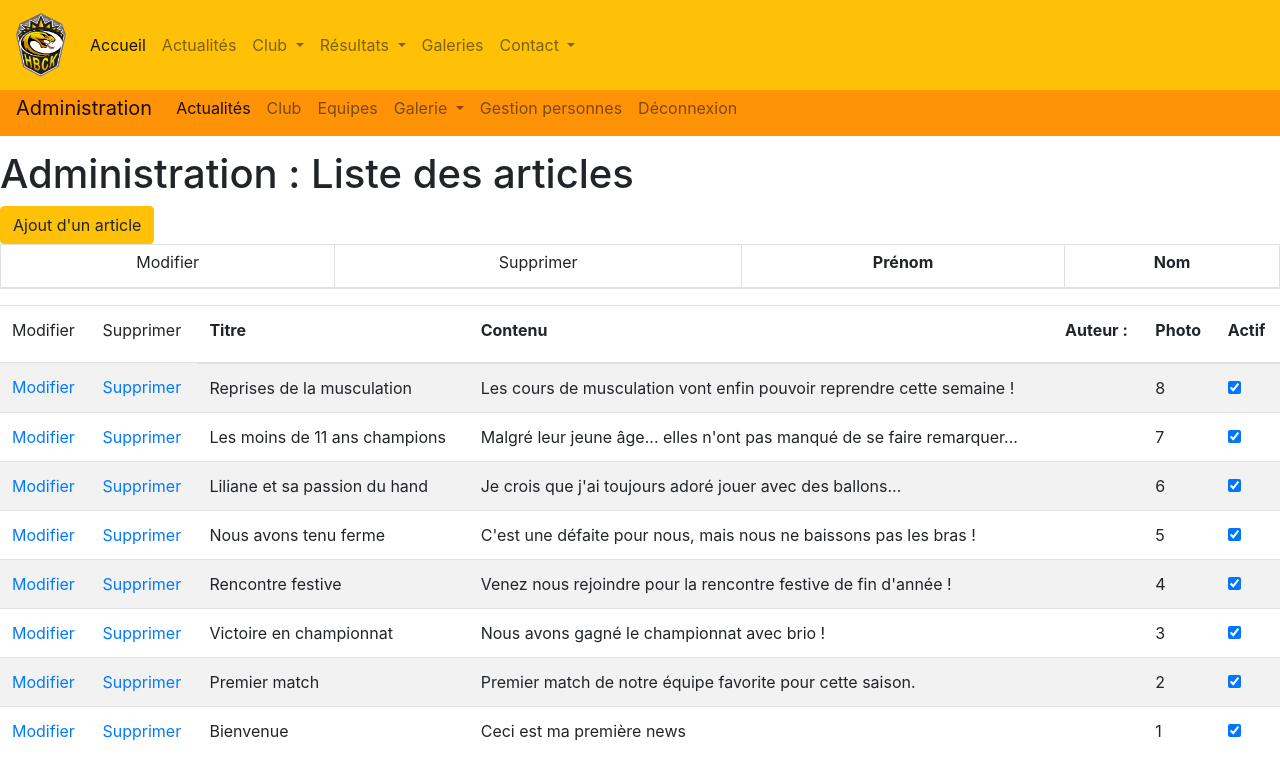
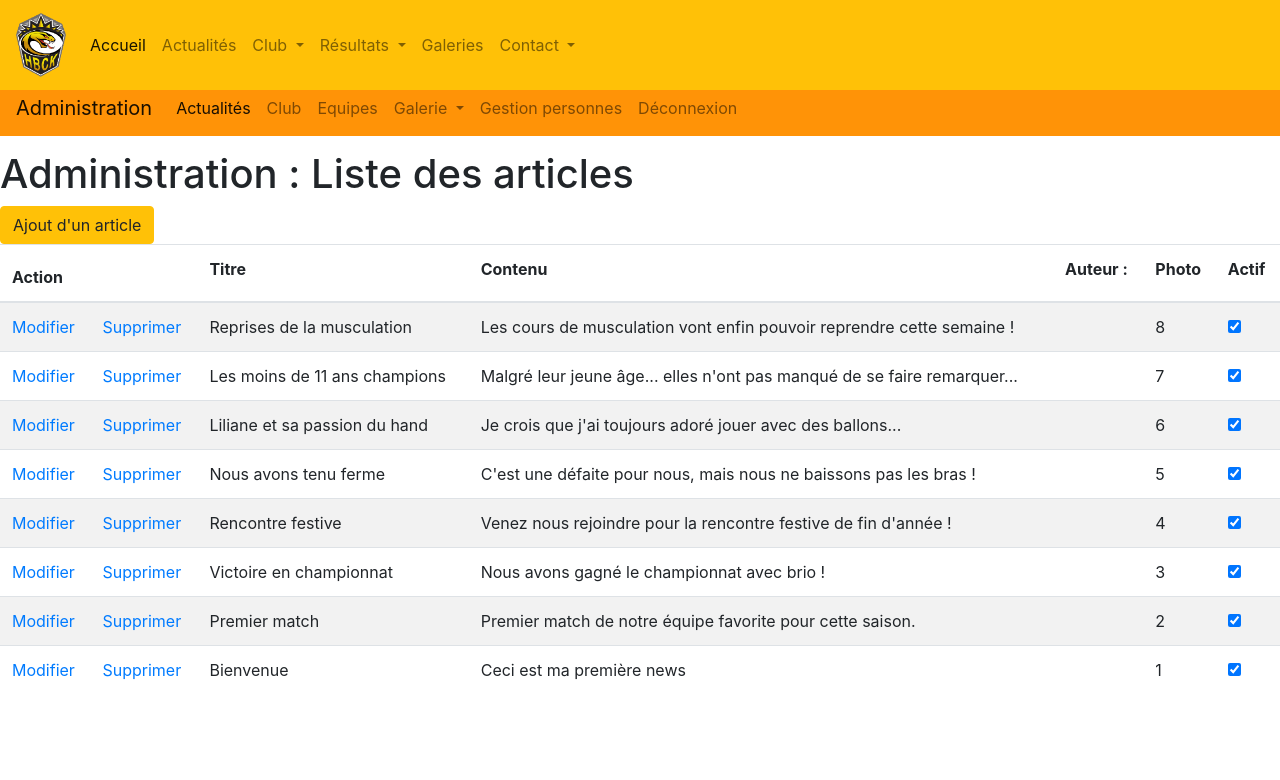
Before and after one commit to emmanuelNono/SiteWeb_Handball, a PHP site: page /src/body/article-liste.php in a window 1280 px wide. Shown: the top 780 px of the page. Run offline with PHP 8.4, Linux system fonts and the light colour scheme; the visitor is signed in with stand-in values (Sample User, id 1); data comes from the database, SQL or seed files in the repository; data that the repository does not hold is empty.

Commit message:
détails sur liste

```diff
--- a/src/body/article-liste.php
+++ b/src/body/article-liste.php
@@ -22,21 +22,11 @@ include('../includes/header.php');
 <a href="personne-details.php?mode=nouveau">
     <button class="btn btn-warning" type="submit">Ajout d'un article</button>
 </a>
-<div class="table-responsive">
-    <table id="listePersonne" class="table table-striped table-bordered table-sm">
-        <thead>
-            <tr>
-                <td>Modifier</td>
-                <td>Supprimer</td>
-
-                <th scope="col"><label for="prenom">Prénom</label></th>
-                <th scope="col"><label for="nom">Nom</label></th>
 
 <table class="table table-striped">
     <thead>
         <tr>
-            <td>Modifier</td>
-            <td>Supprimer</td>
+            <th colspan="2">Action</td>
             <th><label for="titre">Titre</label></th>
             <th><label for="contenu">Contenu</label></th>
 
```
